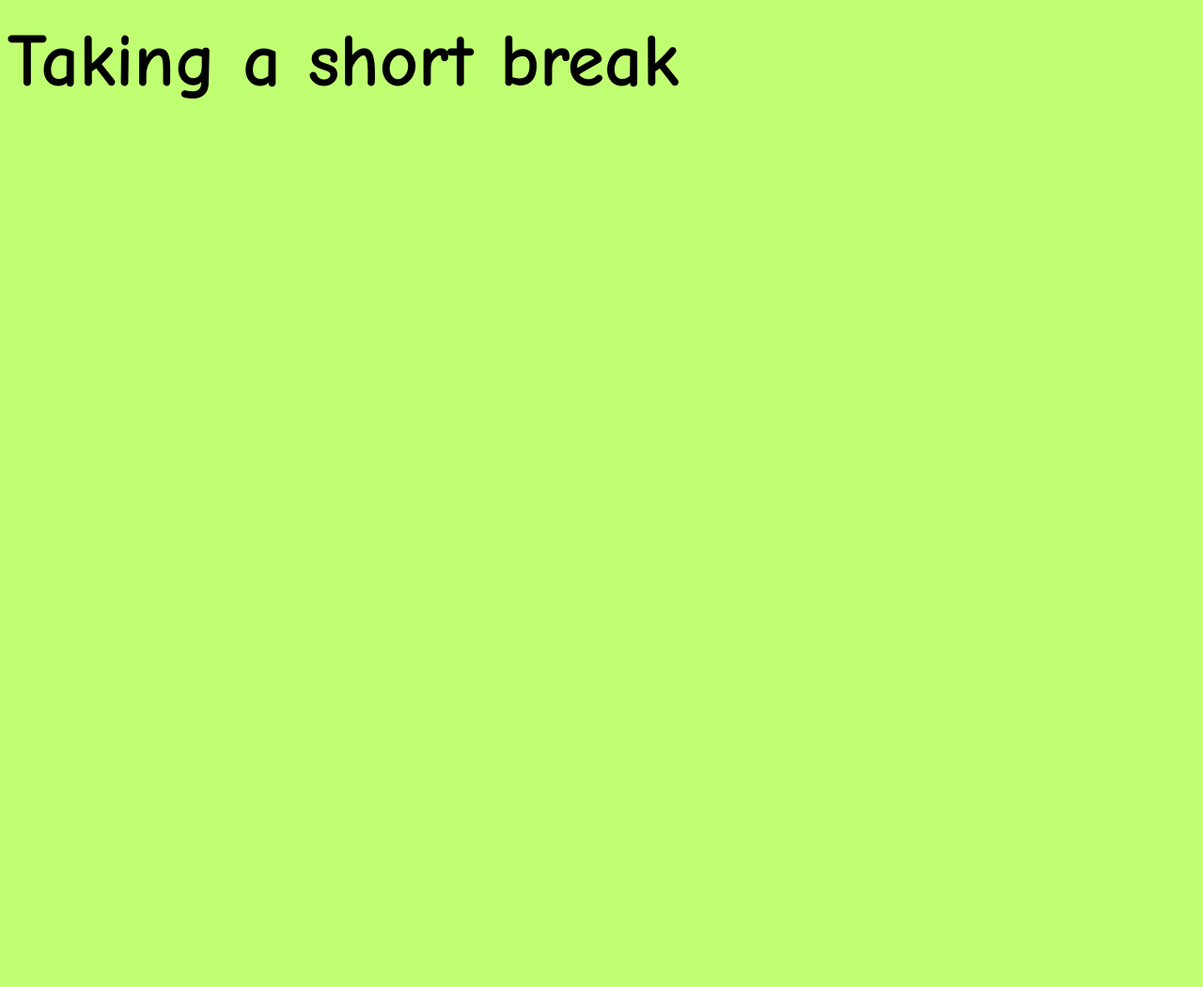
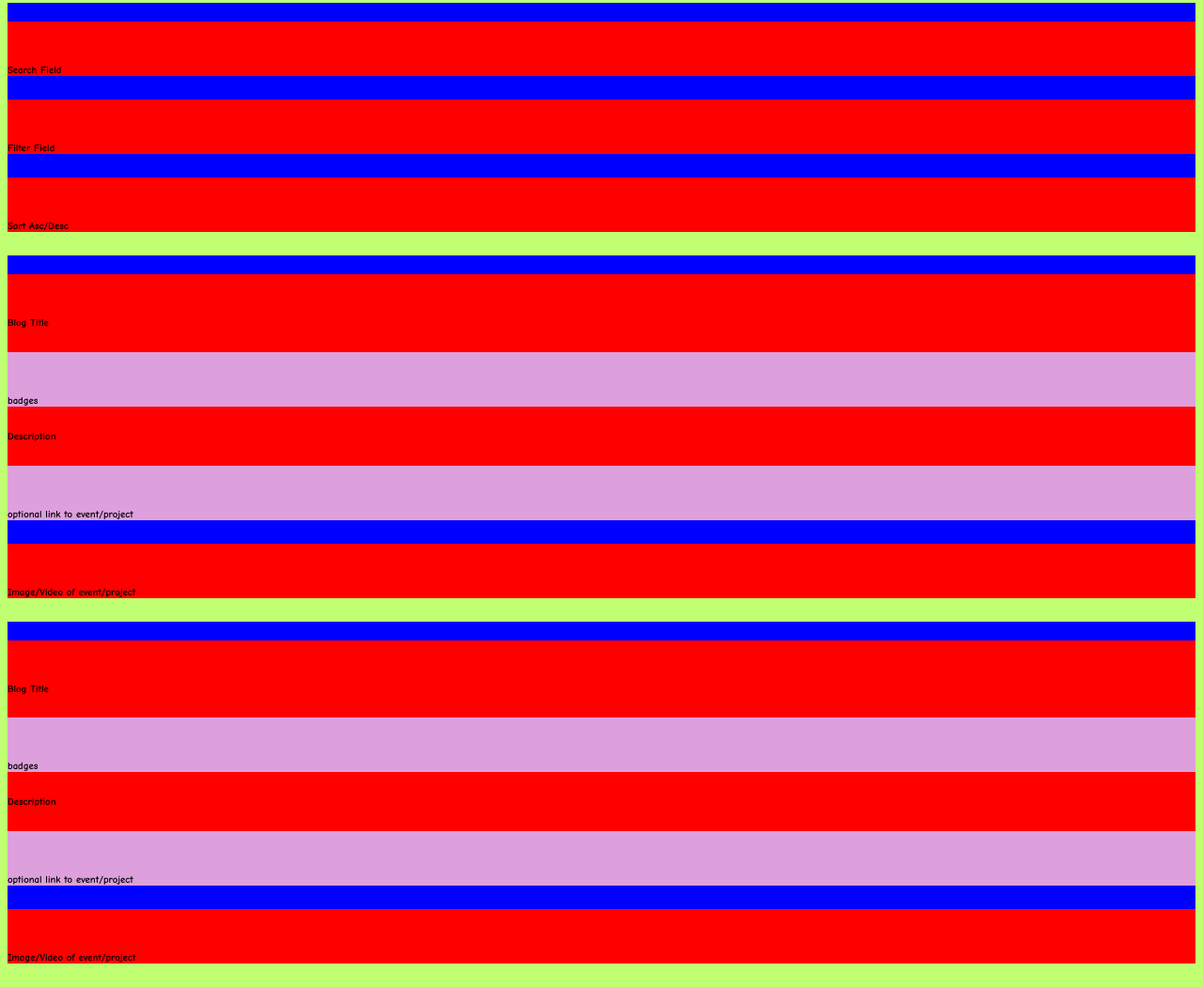
Before and after one commit to ITsAYanic/personal_website, a plain HTML site: page pages/blog.html in a window 1280 px wide. Shown: the part 120-1171 px from the top of the page at 94% size. Before the commit the page ends 800 px from the top, so only its background shows below. Drawn offline with Linux system fonts and the light colour scheme.

Commit message:
feat: created a concept for the project page

```diff
--- a/pages/blog.html
+++ b/pages/blog.html
@@ -3,7 +3,7 @@
 <head>
     <meta charset="utf-8">
     <link rel="stylesheet" href="../style.css">
-    <title>ITsAYanic About Me</title>
+    <title>ITsAYanic's Blog</title>
 </head>
 
 <body>
@@ -16,7 +16,46 @@
             <a href="./contact.html">Contact</a>
             <a href="./underconstruction.html">Legal Disclosure</a>
         </nav>
+    </div>
+    <br>
+    <div id="Searchbar">
+            <div class="red"><h6>Search Field</h6></div>
+            <div class="red"><h6>Filter Field</h6></div>
+            <div class="red"><h6>Sort Asc/Desc</h6></div>
+    </div>
 
-        <h1>Taking a short break</h1>
+    <div class="blog_article">
+        <div class="blog_text red">
+                <h6>Blog Title</h6>
+                <div class="purple"><h6>badges</h6></div>
+                <h6>Description</h6>
+                <div class="purple"><h6>optional link to event/project</h6></div>
+        </div>
+        <div class="red"><h6>Image/Video of event/project</h6></div>
+    </div>
 
+    <div class="blog_article">
+        <div class="blog_text red">
+                <h6>Blog Title</h6>
+                <div class="purple"><h6>badges</h6></div>
+                <h6>Description</h6>
+                <div class="purple"><h6>optional link to event/project</h6></div>
+        </div>
+        <div class="red"><h6>Image/Video of event/project</h6></div>
+    </div>
 </body>
+
+
+<style>
+    div {
+        background-color: blue;
+        padding: 20px 0 0 0;
+    }
+
+    .red {
+        background-color: red;
+    }
+    .purple {
+        background-color: plum;
+    }
+</style>
```
Also changed, not shown: pages/aboutme.html (+28 -4 lines).
